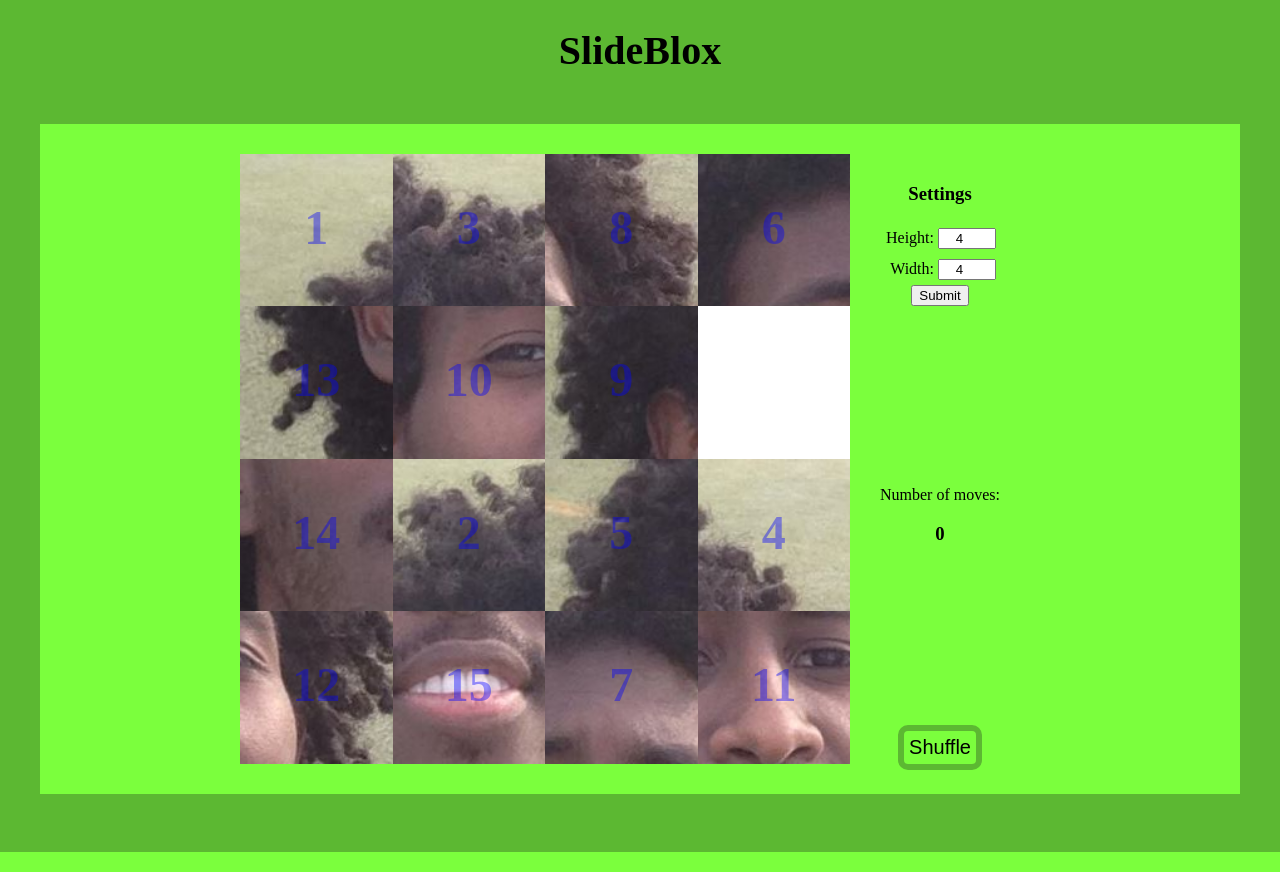
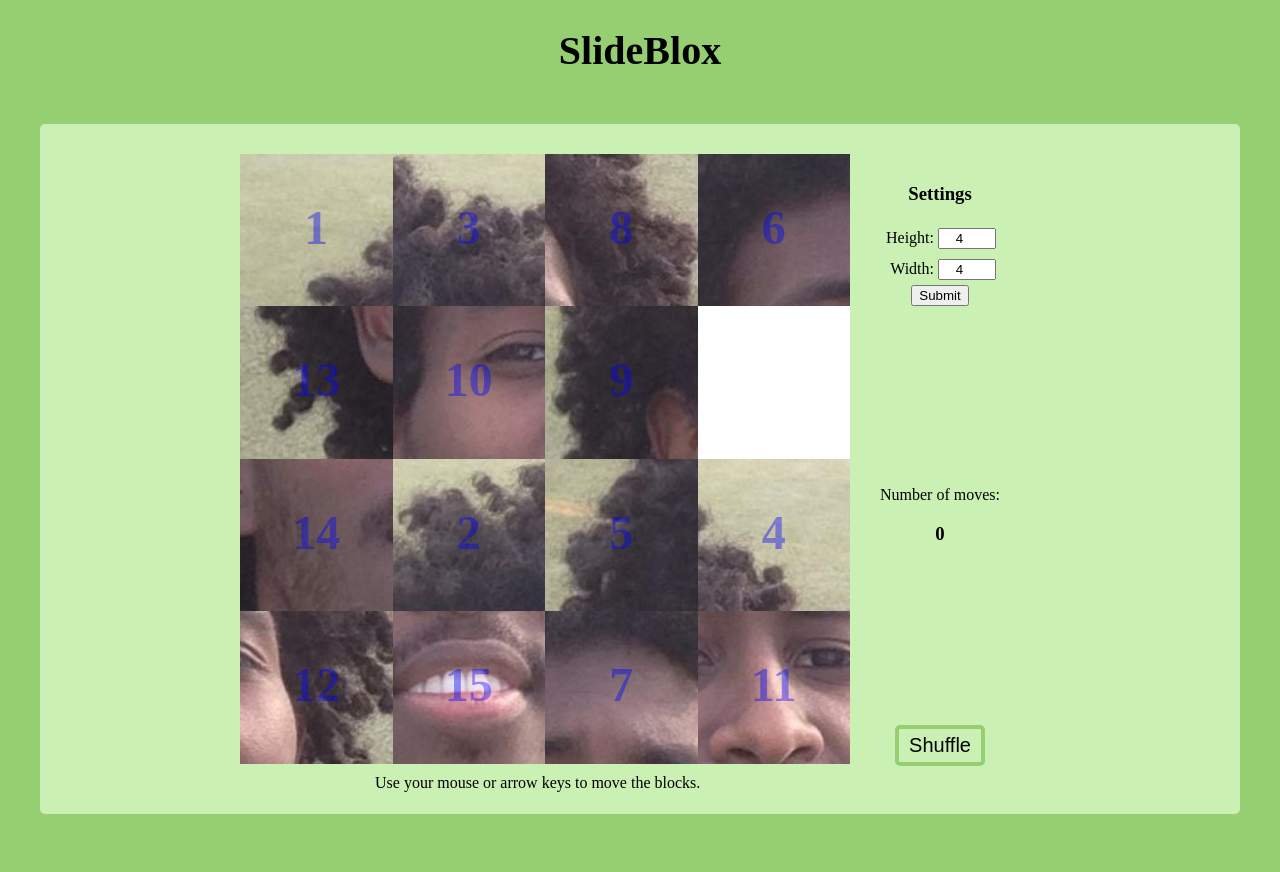
Before and after one commit to LukasChalupa/Slide_Blox, a PHP site: page / in a window 1280 px wide. Run offline with PHP 8.4, Linux system fonts and the light colour scheme; some libraries are stand-ins or nearby versions.

Commit message:
improve design

```diff
--- a/index.html
+++ b/index.html
@@ -36,6 +36,7 @@
 
 				<button id="shuffle">Shuffle</button>
 			</div>
+			<p id="description">Use your mouse or arrow keys to move the blocks.</p>
 		</div>
 
 		<div class="footer"></div>
--- a/style.css
+++ b/style.css
@@ -1,5 +1,5 @@
 body {
-	background-color: rgb(92,184,50);
+	background-color: rgb(149,207,114);
 }
 
 h1 {
@@ -10,11 +10,12 @@ h1 {
 
 .content {
 	display: block;
-	background-color: rgb(123,255,61);
+	background-color: rgb(203,240,180);
 	width: 800px;
-	height: 610px;
-	padding: 30px 200px;
+	height: 650px;
+	padding: 30px 200px 10px 200px;
 	margin: auto;
+	border-radius: 5px;
 }
 
 .sidebar {
@@ -44,18 +45,22 @@ input {
 }
 
 #shuffle {
-	padding: 5px;
+	padding: 5px 10px;
 	font-size: 20px;
-	border: solid 6px rgb(92,184,50);
-	border-radius: 10px;
-	background-color: rgb(123,255,61);
+	border: solid 4px rgb(149,207,114);
+	border-radius: 5px;
+	background-color: rgb(203,240,180);
 	text-align: center;
 	cursor: pointer;
 	-webkit-transition: background-color 0.3s;
 	transition: background-color 0.3s;
 }
 #shuffle:hover {
-	background-color: rgb(95,194,48);
+	background-color: rgb(162,217,128);
+}
+
+#shuffle:active {
+	background-color: rgb(150,227,102);
 }
 
 .box {
@@ -64,7 +69,6 @@ input {
  	width: 450px;
 	height: 450px;
 	padding: 80px;
-	margin: auto;
 	background-color: white;
 }
 
@@ -76,7 +80,6 @@ input {
 	height: 25%;
 	padding: 1%;
 	text-align: center;
-	background-color: yellow;
 	cursor: pointer;
 	-webkit-transition: left 0.5s, top 0.5s;
 	transition: left 0.5s, top 0.5s;
@@ -102,7 +105,12 @@ input {
 	z-index: 200;
 }
 
+#description {
+	padding-top: 10px;
+	padding-left: 135px;
+	clear: both;
+}
+
 .footer {
-	clear: both;
 	height: 50px;
 }
```
